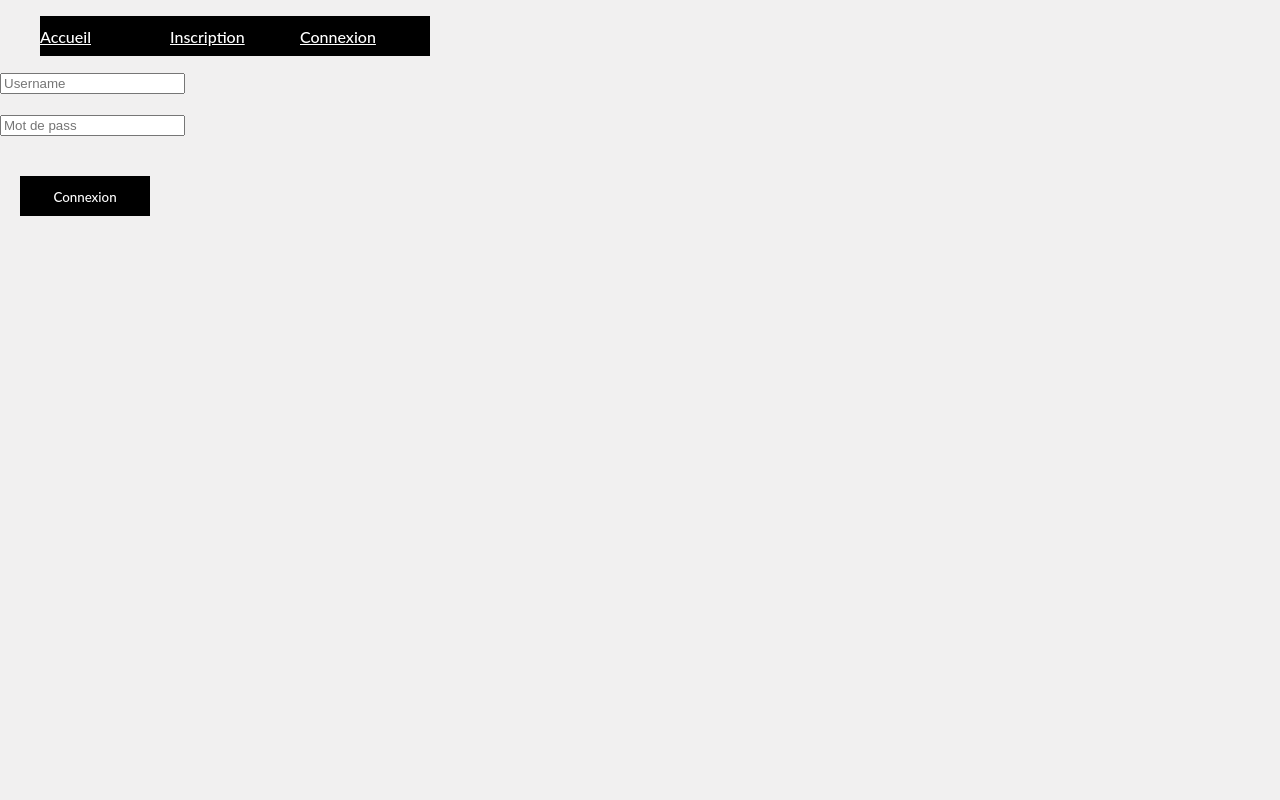
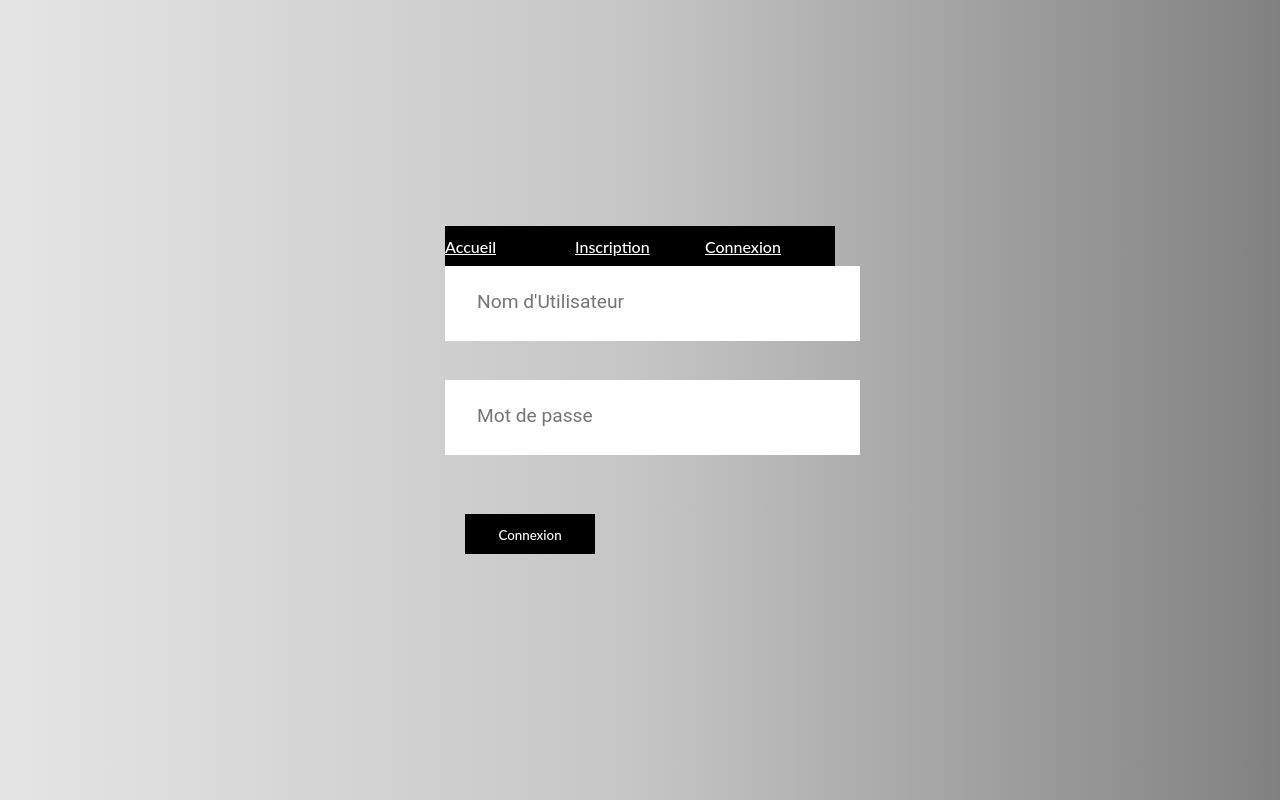
Before and after one commit to GuedesTom/front_end, a React (Create React App) app: page /Connexion in a window 1280 px wide. Built offline with nearby package versions, Linux system fonts and the light colour scheme.

Commit message:
CSS Input

```diff
--- a/src/App.css
+++ b/src/App.css
@@ -1,25 +1,58 @@
+*,
+*::after,
+*::before {
+  margin: 0;
+  padding: 0;
+  box-sizing: inherit;
+  font-size: 62,5%;
+}
+
 body {
   background: #f1f0f0;
-}
-h1 {
-  position: relative;
-  text-align: center;
-  color: #353535;
-  font-size: 50px;
-  font-family: "Cormorant Garamond", serif;
+  height: 100vh;
+	width: 100%;
+  background: linear-gradient(to right,#e5e5e5, #c5c5c5, #818181);
+  display: flex;
+  justify-content: center;
+  align-items: center;
+  height: 100vh;
+  color: #fff;
 }
 
-p {
-  font-family: 'Lato', sans-serif;
-  font-weight: 300;
-  text-align: center;
-  font-size: 18px;
-  color: #676767;
+.navbar {
+  align-items: flex-start;
 }
-.frame {
+
+.form__label {
+  font-family: 'Roboto', sans-serif;
+  font-size: 1.2rem;
+  margin-left: 2rem;
+  margin-top: 0.5rem;
+  margin-bottom: 0.5rem;
+  display: block;
+  transition: all 0.3s;
+  transform: translateY(0rem);
+}
+
+.form__input {
+  font-family: 'Roboto', sans-serif;
+  color: #333;
+  font-size: 1.2rem;
+	margin: 0 auto;
+  padding: 1.5rem 2rem;
+  background-color: rgb(255, 255, 255);
+  border: none;
   width: 90%;
-  margin: 40px auto;
-  text-align: center;
+  display: block;
+  border-bottom: 0.3rem solid transparent;
+  transition: all 0.3s;
+}
+
+.form__input:placeholder-shown + .form__label {
+  opacity: 0;
+  visibility: hidden;
+  -webkit-transform: translateY(-4rem);
+  transform: translateY(-4rem);
 }
 button {
   margin: 20px;
--- a/src/Components/Content/AjouterContent.jsx
+++ b/src/Components/Content/AjouterContent.jsx
@@ -109,78 +109,71 @@ export default function AddContent() {
   return (
     <div id="div">
       <input
+        id="name"
+        class="form__input"
         type="text"
-        placeholder="nom"
+        placeholder="Nom du contenu"
         value={name}
         onChange={(event) => setname(event.target.value)}
       />
-      <br />
-      <br />
+      <label for="name" class="form__label">
+        Nom du contenu
+      </label>
       <input
+        id="description"
+        class="form__input"
         type="text"
-        placeholder="description"
+        placeholder="Description du contenu"
         value={description}
         onChange={(event) => setdescription(event.target.value)}
       />
-      <br />
-      <br />
+      <label for="description" class="form__label">
+        Description du contenu
+      </label>
       <input
+        id="genre"
+        class="form__input"
         type="text"
-        placeholder="genre"
+        placeholder="Genre du contenu"
         value={genre}
         onChange={(event) => setgenre(event.target.value)}
       />
-      <br />
-      <br />
+      <label for="genre" class="form__label">
+        Genre du contenu
+      </label>
       <input
+        id="pegi"
+        class="form__input"
         type="number"
-        placeholder="pegi"
+        placeholder="PEGI du contenu"
         value={pegi}
         onChange={(event) => setpegi(event.target.value)}
       />
-      <br />
-      <br />
+      <label for="pegi" class="form__label">
+        PEGI du contenu
+      </label>
       <input
+        id="picture"
+        class="form__input"
         type="file"
         name="picture"
         onChange={changeHandlerPicture}
-        class="custom-btn btn-6"
       />
-      {pictureSelected ? (
-        <div>
-          <p>Filename: {pictureSelect.name}</p>
-          <p>Size in bytes: {pictureSelect.size}</p>
-          <p>
-            lastModifiedDate:{" "}
-            {pictureSelect.lastModifiedDate.toLocaleDateString()}
-          </p>
-        </div>
-      ) : (
-        <p>Select a file to show details</p>
-      )}
-      <br />
-      <br />
+      <label for="picture" class="form__label">
+        Image du contenu
+      </label>
       <input
+        id="video"
+        class="form__input"
         type="file"
         name="video"
         onChange={changeHandler}
-        class="custom-btn btn-6"
       />
-      {isSelected ? (
-        <div>
-          <p>Filename: {selectedFile.name}</p>
-          <p>Size in bytes: {selectedFile.size}</p>
-          <p>
-            lastModifiedDate:{" "}
-            {selectedFile.lastModifiedDate.toLocaleDateString()}
-          </p>
-        </div>
-      ) : (
-        <p>Select a file to show details</p>
-      )}
+      <label for="video" class="form__label">
+        Video du contenu
+      </label>
       <button onClick={submitHandler} class="custom-btn btn-6">
-        {" "}
-        Ajouter{" "}
+        Ajouter
       </button>
     </div>
   );
--- a/src/Components/Content/ModifContentId.jsx
+++ b/src/Components/Content/ModifContentId.jsx
@@ -33,7 +33,7 @@ export default function ModifContentId() {
         navigate("/Admin/Content");
       })
       .catch((err) => console.log(err.response));
-  }
+  };
 
   const submitHandler = (event) => {
     const content = { name, description, genre, pegi };
@@ -54,40 +54,51 @@ export default function ModifContentId() {
   return (
     <div id="div">
       <input
+        id="name"
+        class="form__input"
         type="text"
         placeholder={contentAAfficher.name}
         value={name}
         onChange={(event) => setname(event.target.value)}
       />
-      <br />
-      <br />
+      <label for="name" class="form__label">
+        {contentAAfficher.name}
+      </label>
       <input
+        id="description"
+        class="form__input"
         type="text"
         placeholder={contentAAfficher.description}
         value={description}
         onChange={(event) => setdescription(event.target.value)}
       />
-      <br />
-      <br />
+      <label for="description" class="form__label">
+        {contentAAfficher.description}
+      </label>
       <input
+        id="genre"
+        class="form__input"
         type="text"
         placeholder={contentAAfficher.genre}
         value={genre}
         onChange={(event) => setgenre(event.target.value)}
       />
-      <br />
-      <br />
+      <label for="genre" class="form__label">
+        {contentAAfficher.genre}
+      </label>
       <input
+        id="pegi"
+        class="form__input"
         type="number"
         placeholder={contentAAfficher.pegi}
         value={pegi}
         onChange={(event) => setpegi(event.target.value)}
       />
-      <br />
-      <br />
+      <label for="pegi" class="form__label">
+        {contentAAfficher.pegi}
+      </label>
       <button onClick={submitHandler} class="custom-btn btn-6">
-        {" "}
-        Ajouter{" "}
+        Ajouter
       </button>
 
       <button
--- a/src/Components/Navbar.jsx
+++ b/src/Components/Navbar.jsx
@@ -24,7 +24,7 @@ export default function Navbar() {
   return (
     <nav>
       {token ? (
-        <ul>
+        <ul class="navbar">
           <Link to="/" class="custom-btn btn-6">
             <span>Accueil</span>
           </Link>
--- a/src/Components/User/Connexion.jsx
+++ b/src/Components/User/Connexion.jsx
@@ -28,19 +28,27 @@ export default function Connexion() {
   return (
     <div>
       <input
+        id="username"
+        class="form__input"
         type="username"
-        placeholder="Username"
+        placeholder="Nom d'Utilisateur"
         value={username}
         onChange={(event) => setusername(event.target.value)}
       />
-      <br /> <br />
+      <label for="username" class="form__label">
+        Nom d'Utilisateur
+      </label>
       <input
+        id="password"
+        class="form__input"
         type="password"
-        placeholder="Mot de pass"
+        placeholder="Mot de passe"
         value={password}
         onChange={(event) => setpassword(event.target.value)}
       />
-      <br /> <br />
+      <label for="password" class="form__label">
+        Mot de passe
+      </label>
       <button onClick={submitHandler} class="custom-btn btn-6">
         {" "}
         Connexion{" "}
--- a/src/Components/User/Inscription.jsx
+++ b/src/Components/User/Inscription.jsx
@@ -28,31 +28,40 @@ export default function Inscription() {
   };
 
   return (
-    <div id="div">
+    <div class="form__group">
       <input
+        id="username"
+        class="form__input"
         type="text"
-        placeholder="username"
+        placeholder="Nom d'utilisateur"
         value={username}
         onChange={(event) => setusername(event.target.value)}
       />
-      <br />
-      <br />
+      <label for="username" class="form__label">
+        Nom d'utilisateur
+      </label>
       <input
+        id="email"
+        class="form__input"
         type="email"
-        placeholder="Adresse mail"
+        placeholder="Adresse Email"
         value={email}
         onChange={(event) => setemail(event.target.value)}
       />
-      <br />
-      <br />
+      <label for="email" class="form__label">
+        Adresse Email
+      </label>
       <input
+        id="password"
+        class="form__input"
         type="password"
-        placeholder="Mot de pass"
+        placeholder="Mot de passe"
         value={password}
         onChange={(event) => setpassword(event.target.value)}
       />
-      <br />
-      <br />
+      <label for="password" class="form__label">
+        Mot de passe
+      </label>
       <button onClick={submitHandler} class="custom-btn btn-6">
         Inscription
       </button>
--- a/src/Components/User/ModifUser.jsx
+++ b/src/Components/User/ModifUser.jsx
@@ -54,40 +54,51 @@ export default function ModifUser() {
   return (
     <div id="div">
       <input
+        id="name"
+        class="form__input"
         type="text"
         placeholder={userAAfficher.name}
         value={name}
         onChange={(event) => setname(event.target.value)}
       />
-      <br />
-      <br />
+      <label for="name" class="form__label">
+        {userAAfficher.name}
+      </label>
       <input
+        id="description"
+        class="form__input"
         type="text"
         placeholder={userAAfficher.description}
         value={description}
         onChange={(event) => setdescription(event.target.value)}
       />
-      <br />
-      <br />
+      <label for="description" class="form__label">
+        {userAAfficher.description}
+      </label>
       <input
+        id="genre"
+        class="form__input"
         type="text"
         placeholder={userAAfficher.genre}
         value={genre}
         onChange={(event) => setgenre(event.target.value)}
       />
-      <br />
-      <br />
+      <label for="genre" class="form__label">
+        {userAAfficher.genre}
+      </label>
       <input
+        id="pegi"
+        class="form__input"
         type="number"
         placeholder={userAAfficher.pegi}
         value={pegi}
         onChange={(event) => setpegi(event.target.value)}
       />
-      <br />
-      <br />
+      <label for="pegi" class="form__label">
+        {userAAfficher.pegi}
+      </label>
       <button onClick={submitHandler} class="custom-btn btn-6">
-        {" "}
-        Ajouter{" "}
+        Ajouter
       </button>
 
       <button
```
Lines whose indentation alone changed are shown as unchanged.
